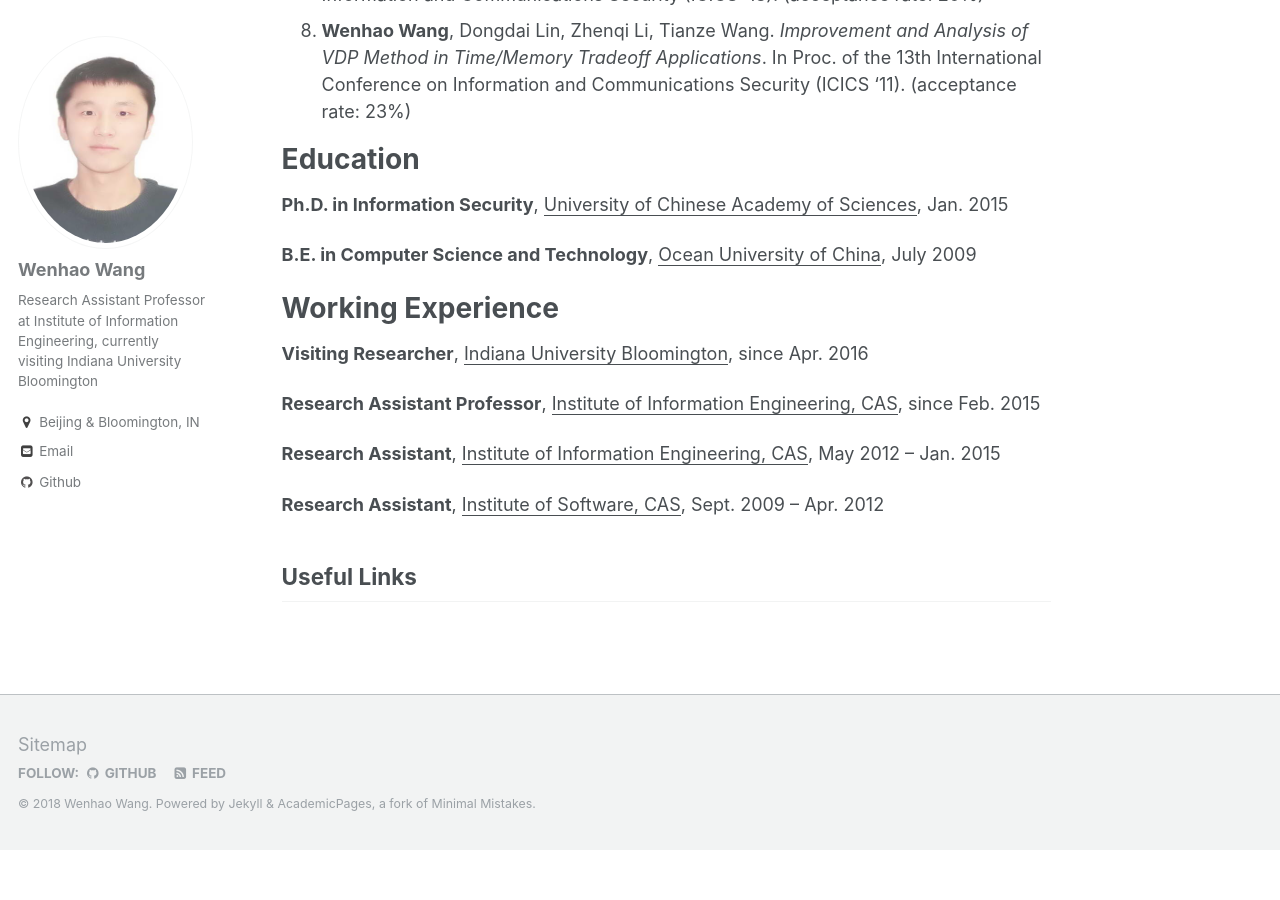
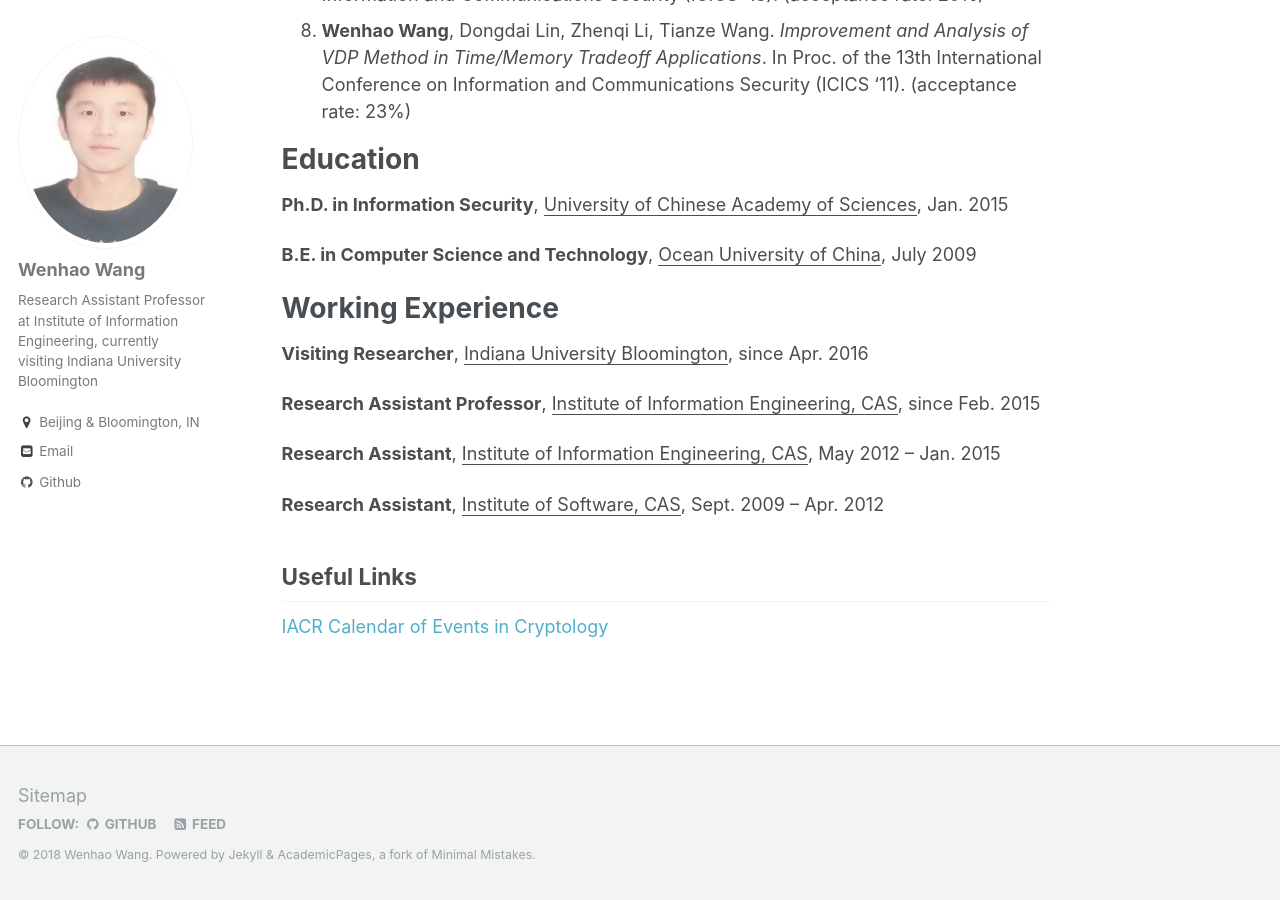
Before and after one commit to wenhao19/heartever.github.io, a Jekyll site: the page built from _pages/about.md, in a window 1280 px wide and 900 px high, scrolled down 1036 px. Built offline with Jekyll 4.4.1, drawn with Linux system fonts in a browser that asks for light colours; before the commit the page ends 1886 px from its top, so only the background shows below that.

Commit message:
Update about.md

```diff
--- a/_pages/about.md
+++ b/_pages/about.md
@@ -38,3 +38,4 @@
 
 Useful Links
 ------
+[IACR Calendar of Events in Cryptology](https://www.iacr.org/events/)
```
